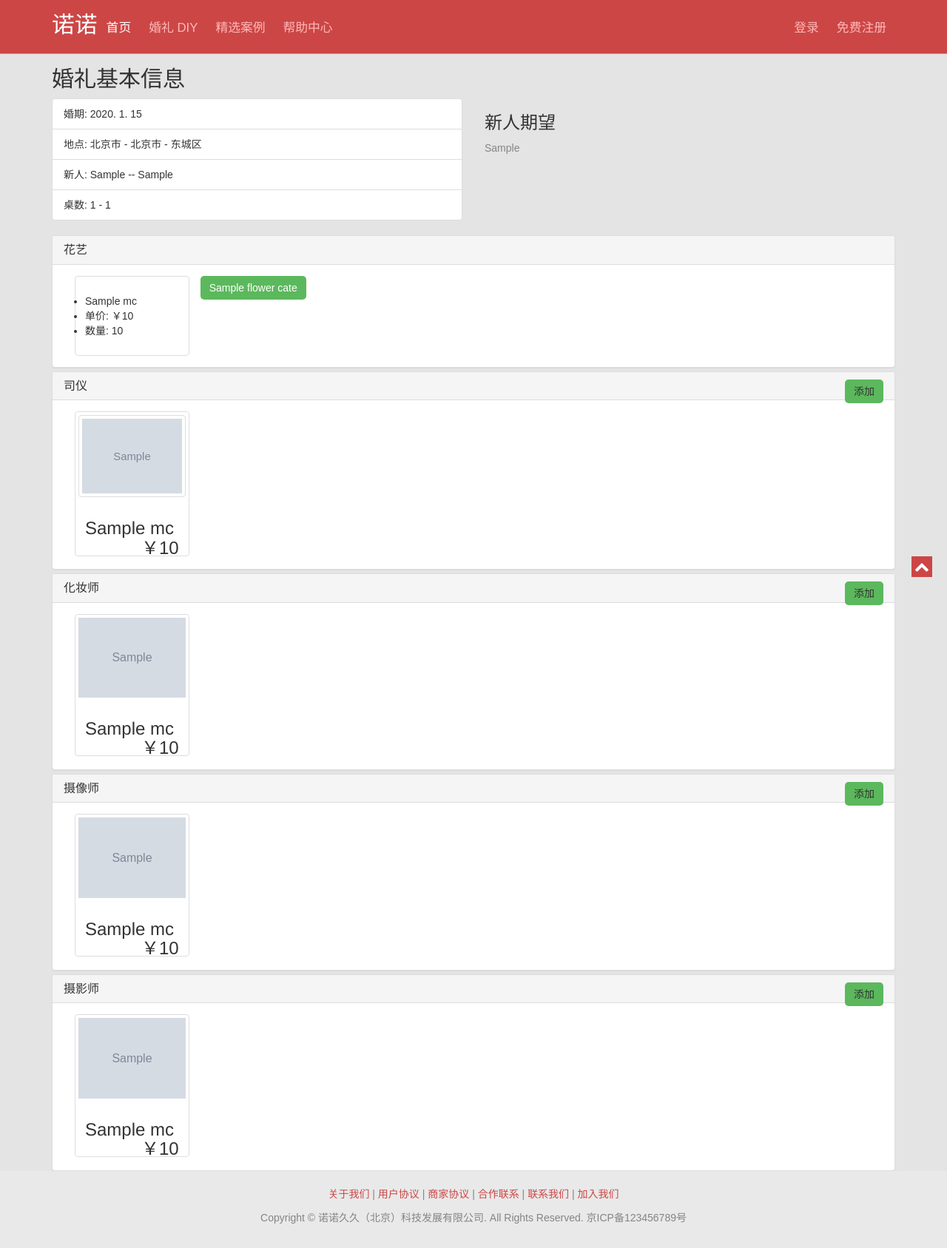
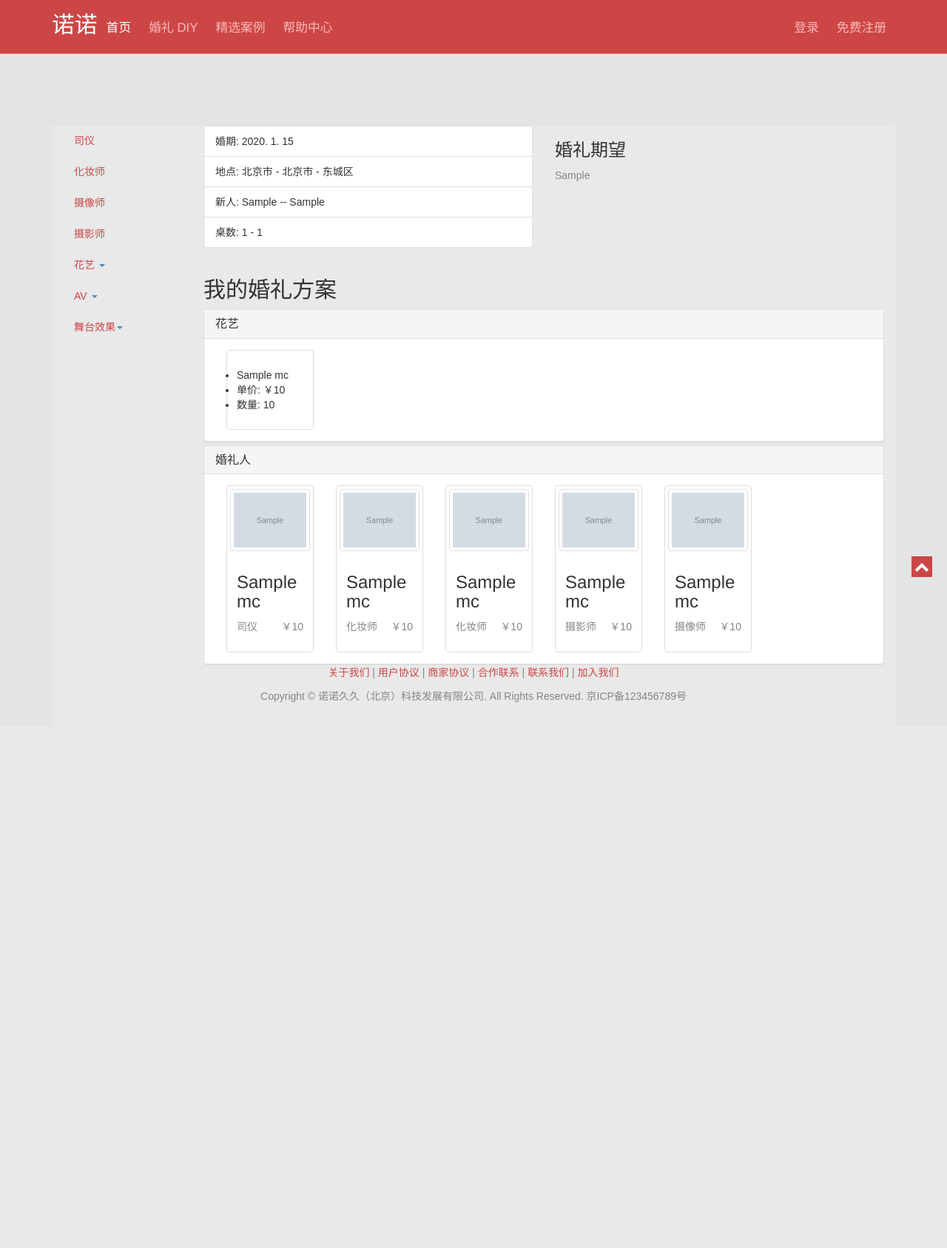
Before and after one commit to kshi-thoughtworks/nuonuo99-v0.088, a Django app: template wedding/templates/diy.html in a window 1280 px wide. Shown: the whole page at 74% size. After the commit the page ends 949 px from the top, so only its background shows below. Run offline with Django 3.2, Linux system fonts and the light colour scheme; data comes from the database, SQL or seed files in the repository; tables that the repository leaves empty hold one stand-in row (values such as "Sample post"); the template is opened without the code that fills it: values that come from a table or form of the project are taken from there, most other values are stand-ins (such as "Sample title", 1, 10 or a date in 2020); grey boxes marked "Sample" are stand-in pictures; parts of the project's set-up code (start-up, migrations or seed data) failed here and were passed over.

Commit message:
diy page

```diff
--- a/wedding/templates/diy.html
+++ b/wedding/templates/diy.html
@@ -1,16 +1,21 @@
 {% extends "base.html" %}
 
 {% block title %}
-<title>我的婚礼方案</title>
+<title>婚礼 DIY </title>
 {% endblock %}
 
 {% block content %}
 
+<div id="#top" style="padding-top:100px"></div>
+
+<div class="col-lg-2">
+    {% include 'filter_list.html' %}
+</div>
 
 
+<div class="my-wed-scheme col-lg-10">
+
 <div class="basic-info">
-
-    <h2>婚礼基本信息</h2>
 
     <ul class="list-group col-lg-6 col-md-6">
         <li class="list-group-item">婚期: {{ wed_info.t_wed | date:"Y. n. j" }}</li>
@@ -24,12 +29,11 @@
     </ul>
 
     <div class="col-lg-6 col-md-6">
-        <h3>新人期望</h3>
+        <h3>婚礼期望</h3>
         <p> {{ wed_info.expect }} </p>
     </div>
 
 </div>
-
 
 
 <div class="clearfix"></div>
@@ -59,6 +63,7 @@
 
 <div class="clearfix"></div>
 
+<h2>我的婚礼方案</h2>
 
 <div class="panel-group" id="accordion" role="tablist" aria-multiselectable="true">
 
@@ -72,12 +77,6 @@
         </div>
         <div id="items-flower" class="panel-collapse collapse in" role="tabpanel" aria-labelledby="headingOne">
             <div class="panel-body">
-                <div class="btn-group">
-                {% for id, name in flower_cate %}
-                    <a href="{% url "flower_home" id %}" type="button" class="btn btn-success">{{ name }}</a>
-                {% endfor %}
-                </div>
-
                 {% for item in flower_item %}
                     <div class="col-sm-3 col-md-2 col-lg-2">
                         <div class="thumbnail">
@@ -102,14 +101,14 @@
     <div class="panel panel-default">
         <div class="panel-heading" role="tab" id="headingOne">
             <h4 class="panel-title">
-                <a data-toggle="collapse" data-parent="#accordion" href="#items-mc" aria-expanded="true" aria-controls="collapseOne">
-                司仪
+                <a data-toggle="collapse" data-parent="#accordion" href="#items-expert" aria-expanded="true" aria-controls="collapseOne">
+                    婚礼人
                 </a>
-                <a href="{% url "mc_home" %}" type="button" class="btn btn-success pull-right">添加</a>
             </h4>
         </div>
-        <div id="items-mc" class="panel-collapse collapse in" role="tabpanel" aria-labelledby="headingOne">
+        <div id="items-expert" class="panel-collapse collapse in" role="tabpanel" aria-labelledby="headingOne">
             <div class="panel-body">
+
                 {% for item in mc_item %}
                     <div class="col-sm-3 col-md-2 col-lg-2">
                         <div class="thumbnail">
@@ -117,104 +116,93 @@
                             <div class="caption">
                             <h3>
                                 {{ item.content_object.name }}
+                            </h3>
+                            <p>
+                                司仪
                                 <span class="pull-right">￥{{ item.content_object.price }} </span>
-                            </h3>
+                            </p>
                             </div>
                         </div>
                     </div>
                 {% endfor %}
-            </div>
-        </div>
-    </div>
-
-    <div class="panel panel-default">
-        <div class="panel-heading" role="tab" id="headingOne">
-            <h4 class="panel-title">
-                <a data-toggle="collapse" data-parent="#accordion" href="#items-makeup" aria-expanded="true" aria-controls="collapseOne">
-                化妆师
-                </a>
-                <a href="{% url "makeup_home" %}" type="button" class="btn btn-success pull-right">添加</a>
-            </h4>
-        </div>
-        <div id="items-makeup" class="panel-collapse collapse in" role="tabpanel" aria-labelledby="headingOne">
-            <div class="panel-body">
 
                 {% for item in makeup_item %}
                     <div class="col-sm-3 col-md-2 col-lg-2">
                         <div class="thumbnail">
-                            <img src="{{ item.content_object.avatar.url }} "></img>
+                            <img src="{{ item.content_object.avatar.url }} " class="img-thumbnail img-responsive"></img>
                             <div class="caption">
                             <h3>
                                 {{ item.content_object.name }}
+                            </h3>
+                            <p>
+                                化妆师
                                 <span class="pull-right">￥{{ item.content_object.price }} </span>
-                            </h3>
+                            </p>
                             </div>
                         </div>
                     </div>
                 {% endfor %}
-            </div>
-        </div>
-    </div>
 
-    <div class="panel panel-default">
-        <div class="panel-heading" role="tab" id="headingOne">
-            <h4 class="panel-title">
-                <a data-toggle="collapse" data-parent="#accordion" href="#items-photographer" aria-expanded="true" aria-controls="collapseOne">
-                    摄像师
-                </a>
-                <a href="{% url "photographer_home" %}" type="button" class="btn btn-success pull-right">添加</a>
-            </h4>
-        </div>
-        <div id="items-photographer" class="panel-collapse collapse in" role="tabpanel" aria-labelledby="headingOne">
-            <div class="panel-body">
+                {% for item in makeup_item %}
+                    <div class="col-sm-3 col-md-2 col-lg-2">
+                        <div class="thumbnail">
+                            <img src="{{ item.content_object.avatar.url }} " class="img-thumbnail img-responsive"></img>
+                            <div class="caption">
+                            <h3>
+                                {{ item.content_object.name }}
+                            </h3>
+                            <p>
+                                化妆师
+                                <span class="pull-right">￥{{ item.content_object.price }} </span>
+                            </p>
+                            </div>
+                        </div>
+                    </div>
+                {% endfor %}
 
                 {% for item in photographer_item %}
                     <div class="col-sm-3 col-md-2 col-lg-2">
                         <div class="thumbnail">
-                            <img src="{{ item.content_object.avatar.url }} "></img>
+                            <img src="{{ item.content_object.avatar.url }} " class="img-thumbnail img-responsive"></img>
                             <div class="caption">
                             <h3>
                                 {{ item.content_object.name }}
+                            </h3>
+                            <p>
+                                摄影师
                                 <span class="pull-right">￥{{ item.content_object.price }} </span>
-                            </h3>
+                            </p>
                             </div>
                         </div>
                     </div>
                 {% endfor %}
-            </div>
-        </div>
-    </div>
-
-
-    <div class="panel panel-default">
-        <div class="panel-heading" role="tab" id="headingOne">
-            <h4 class="panel-title">
-                <a data-toggle="collapse" data-parent="#accordion" href="#items-vedioguys" aria-expanded="true" aria-controls="collapseOne">
-                    摄影师
-                </a>
-                <a href="{% url "vedioguys_home" %}" type="button" class="btn btn-success pull-right">添加</a>
-            </h4>
-        </div>
-        <div id="items-vedioguys" class="panel-collapse collapse in" role="tabpanel" aria-labelledby="headingOne">
-            <div class="panel-body">
 
                 {% for item in vedioguys_item %}
                     <div class="col-sm-3 col-md-2 col-lg-2">
                         <div class="thumbnail">
-                            <img src="{{ item.content_object.avatar.url }} "></img>
+                            <img src="{{ item.content_object.avatar.url }} " class="img-thumbnail img-responsive"></img>
                             <div class="caption">
                             <h3>
                                 {{ item.content_object.name }}
+                            </h3>
+                            <p>
+                                摄像师
                                 <span class="pull-right">￥{{ item.content_object.price }} </span>
-                            </h3>
+                            </p>
                             </div>
                         </div>
                     </div>
                 {% endfor %}
+
+
+
+
+
+
+
             </div>
         </div>
     </div>
-
 </div>
 
 
--- /dev/null
+++ b/wedding/templates/filter_list.html
@@ -0,0 +1,37 @@
+<ul class="nav nav-pills nav-stacked">
+
+    <li role="presentation"> <a href="{% url "mc_home" %}">司仪</a> </li>
+    <li role="presentation"> <a href="{% url "makeup_home" %}">化妆师</a> </li>
+    <li role="presentation"> <a href="{% url "photographer_home" %}">摄像师</a> </li>
+    <li role="presentation"> <a href="{% url "vedioguys_home" %}">摄影师</a> </li>
+    <li role="presentation" class="dropdown">
+        <a class="dropdown-toggle" data-toggle="dropdown" href="#" role="button" aria-expanded="false">
+            花艺 <span class="caret"></span>
+        </a>
+        <ul class="dropdown-menu" role="menu">
+            {% for id, name in flower_cate %}
+                <li role="presentation"> <a href="{% url "flower_home" id %}">{{ name }}</a> </li>
+            {% endfor %}
+        </ul>
+    </li>
+    <li role="presentation" class="dropdown">
+        <a class="dropdown-toggle" data-toggle="dropdown" href="#" role="button" aria-expanded="false">
+            AV <span class="caret"></span>
+        </a>
+        <ul class="dropdown-menu" role="menu">
+            {% for id, name in flower_cate %}
+                <li role="presentation"> <a href="{% url "av_home" id %}">{{ name }}</a> </li>
+            {% endfor %}
+        </ul>
+    </li>
+    <li role="presentation" class="dropdown">
+        <a class="dropdown-toggle" data-toggle="dropdown" href="#" role="button" aria-expanded="false">
+            舞台效果<span class="caret"></span>
+        </a>
+        <ul class="dropdown-menu" role="menu">
+            {% for id, name in flower_cate %}
+                <li role="presentation"> <a href="{% url "stage_home" id %}">{{ name }}</a> </li>
+            {% endfor %}
+        </ul>
+    </li>
+</ul>
```
